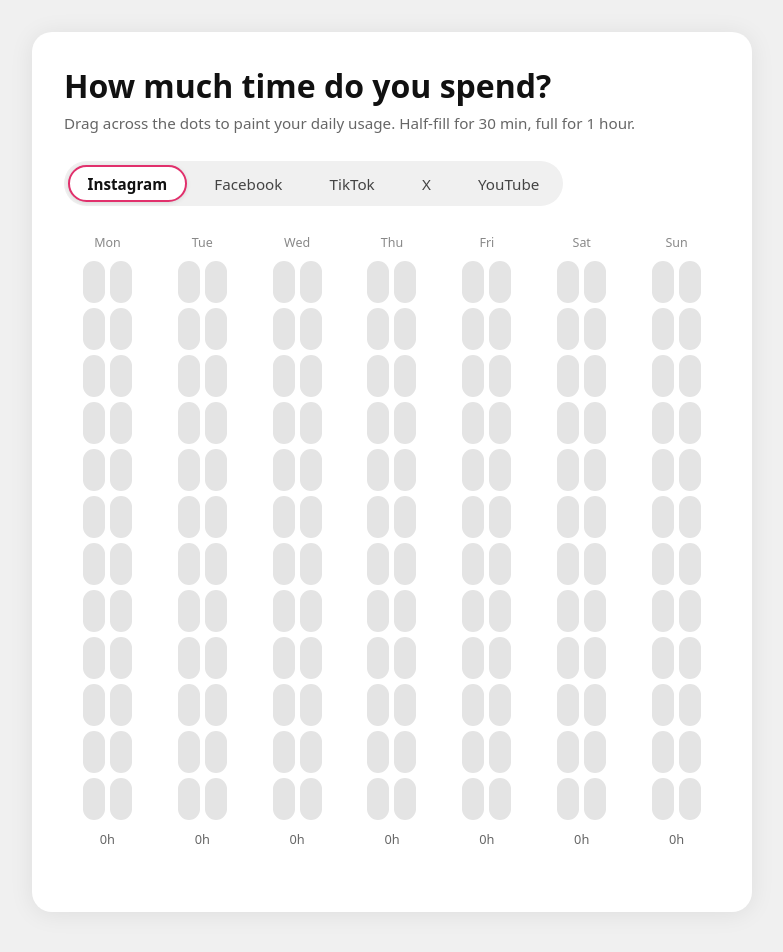
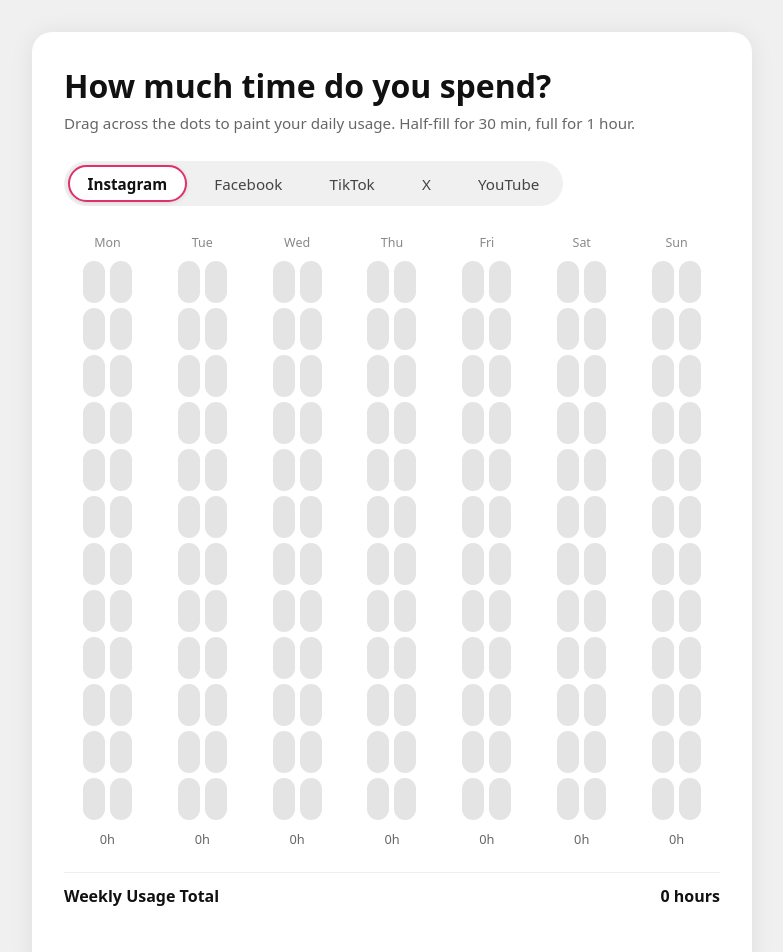
Before and after one commit to Nyarlat-hotep/drag-interaction, a React (Vite) app: page / in a window 1280 px wide. Shown: the top 952 px of the page, without its empty margins (248-1031 px from the left). Built offline with nearby package versions, Linux system fonts and the light colour scheme.

Commit message:
feat: weekly total display

```diff
--- a/src/App.jsx
+++ b/src/App.jsx
@@ -2,6 +2,7 @@
 import { APPS, makeEmptyUsage } from './data'
 import TabBar from './components/TabBar'
 import UsageGrid from './components/UsageGrid'
+import WeeklyTotal from './components/WeeklyTotal'
 import './App.css'
 
 function computeFillValue(clientY, element) {
@@ -115,6 +116,7 @@
         activeColor={activeColor}
         onSlotChange={handleSlotChange}
       />
+      <WeeklyTotal usage={usage} />
     </div>
   )
 }
--- /dev/null
+++ b/src/components/WeeklyTotal.css
@@ -0,0 +1,20 @@
+.weekly-total {
+  display: flex;
+  justify-content: space-between;
+  align-items: center;
+  padding: 0.75rem 0;
+  border-top: 1px solid #eee;
+  margin-bottom: 1rem;
+}
+
+.weekly-label {
+  font-size: 1rem;
+  font-weight: 600;
+  color: #111;
+}
+
+.weekly-value {
+  font-size: 1rem;
+  font-weight: 600;
+  color: #111;
+}
--- /dev/null
+++ b/src/components/WeeklyTotal.jsx
@@ -0,0 +1,21 @@
+import './WeeklyTotal.css'
+import { APPS, DAYS } from '../data'
+
+function appTotal(appUsage) {
+  let total = 0
+  for (const day of DAYS) {
+    for (const v of appUsage[day]) total += v
+  }
+  return total
+}
+
+export default function WeeklyTotal({ usage }) {
+  const total = APPS.reduce((sum, app) => sum + appTotal(usage[app.name]), 0)
+  const display = total % 1 === 0 ? `${total} hours` : `${total} hours`
+  return (
+    <div className="weekly-total">
+      <span className="weekly-label">Weekly Usage Total</span>
+      <span className="weekly-value">{display}</span>
+    </div>
+  )
+}
```
